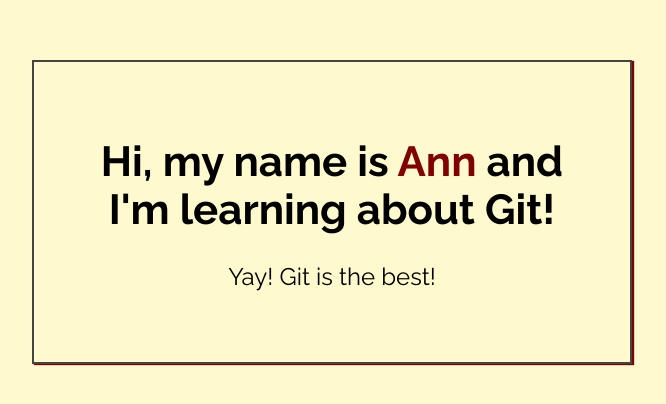
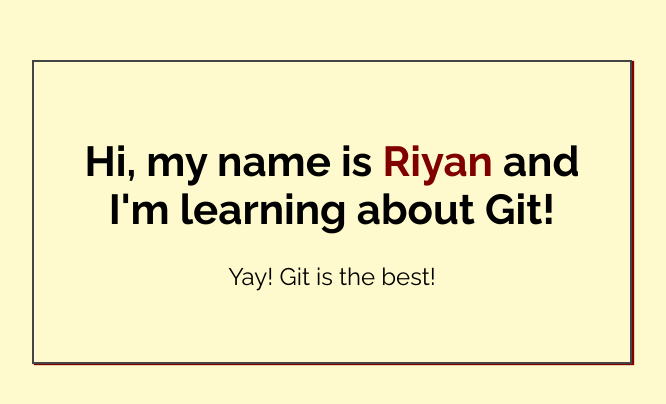
Before and after one commit to driyant/my-first-repo, a plain HTML site: page index.html in a window 1280 px wide. Shown: the part 188-592 px from the top of the page, without its empty margins (308-974 px from the left). Drawn offline with Linux system fonts and the light colour scheme.

Commit message:
Added name to index.html

```diff
--- a/index.html
+++ b/index.html
@@ -14,7 +14,7 @@
 <body>
 
     <div class="greeting">
-        <h1>Hi, my name is <span class="highlight">Ann</span> and I'm learning about Git! </h1>
+        <h1>Hi, my name is <span class="highlight">Riyan</span> and I'm learning about Git! </h1>
 
         <p>Yay! Git is the best!</p>
     </div>
```
